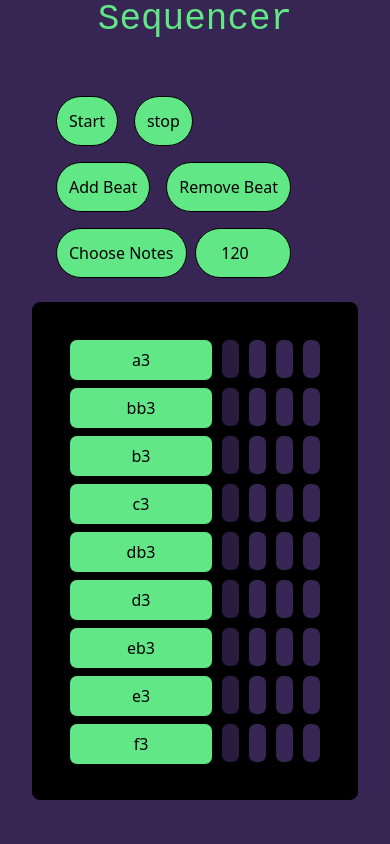
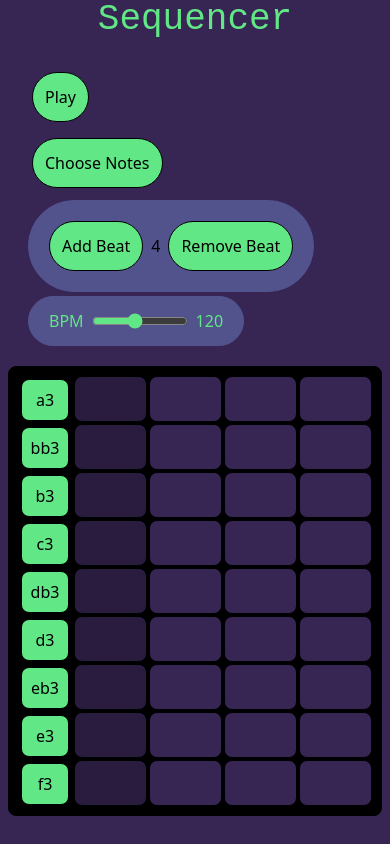
Before and after one commit to farmeroy/synth-app, a Next.js app: page / in a window 390 px wide. Built offline with nearby package versions, Linux system fonts and the light colour scheme.

Commit message:
better padding for mobile, bpm range input, buttons better, "play" button

```diff
--- a/pages/_document.tsx
+++ b/pages/_document.tsx
@@ -4,7 +4,7 @@ export default function Document() {
   return (
     <Html lang="en">
       <Head />
-      <body className="bg-violetdark">
+      <body className="bg-violetdark ">
         <Main />
         <NextScript />
       </body>
--- a/pages/index.tsx
+++ b/pages/index.tsx
@@ -15,7 +15,7 @@ export default function Home() {
       <div className="flex justify-around">
         <h1 className="font-sharetech text-4xl text-emerald">Sequencer</h1>
       </div>
-      <div className="p-8">
+      <div className="p-2">
         <Suspense>
           <Sequencer />
         </Suspense>
--- a/src/components/machine/MachineButtonStart/index.tsx
+++ b/src/components/machine/MachineButtonStart/index.tsx
@@ -18,6 +18,8 @@ const MachineButtonStart = () => {
     setCurrentBeat(0);
     if (machineIsOn) {
       Tone.Transport.stop();
+      Tone.Transport.cancel();
+      setMachineIsOn(false);
     }
     if (!machineIsOn) {
       Tone.Transport.clear;
@@ -28,12 +30,16 @@ const MachineButtonStart = () => {
         "4n",
         "0:1:0"
       );
+      Tone.start();
+      Tone.Transport.start();
+      setMachineIsOn(true);
     }
-    Tone.start();
-    Tone.Transport.start();
-    setMachineIsOn(true);
   };
-  return <MachineButton clickHandler={handleMachinePlay}>Start</MachineButton>;
+  return (
+    <MachineButton clickHandler={handleMachinePlay}>
+      {machineIsOn ? <p>Stop</p> : <p>Play</p>}
+    </MachineButton>
+  );
 };
 
 export default MachineButtonStart;
--- /dev/null
+++ b/src/components/machine/MachineControlBeats.tsx
@@ -0,0 +1,24 @@
+import machineBeatsCount from "../../lib/store/machineBeatsCount";
+import { useRecoilState } from "recoil";
+import MachineButton from "./MachineButton/MachineButton";
+const MachineControlBeats = () => {
+  const [machineBeatsCountState, setMachineBeatsCountState] =
+    useRecoilState(machineBeatsCount);
+  return (
+    <div className="flex items-center m-1 rounded-full border  border-violetlight hover:border-emerald w-fit p-3 bg-violetlight">
+      <MachineButton
+        clickHandler={() => setMachineBeatsCountState((state) => (state += 1))}
+      >
+        Add Beat
+      </MachineButton>
+      <p>{machineBeatsCountState}</p>
+      <MachineButton
+        clickHandler={() => setMachineBeatsCountState((state) => (state -= 1))}
+      >
+        Remove Beat
+      </MachineButton>
+    </div>
+  );
+};
+
+export default MachineControlBeats;
--- a/src/components/machine/MachineInputBPM/index.tsx
+++ b/src/components/machine/MachineInputBPM/index.tsx
@@ -1,6 +1,7 @@
 import { useRecoilState } from "recoil";
 import { Transport } from "tone";
 import machineTempoAtom from "../../../lib/store/machineTempoAtom";
+import InputRange from "../../shared/InputRange";
 
 const MachineInputBPM = ({}) => {
   const [machineTempoState, setMachineTempoState] =
@@ -13,11 +14,12 @@ const MachineInputBPM = ({}) => {
     setMachineTempoState(newTempo);
   };
   return (
-    <input
-      type="number"
+    <InputRange
+      label="BPM"
+      min={40}
+      max={220}
       value={machineTempoState}
-      onChange={(e) => handleUpdateTempo(e)}
-      className="p-3 w-24 border border-black bg-emerald rounded-full text-center "
+      handleOnChange={(e) => handleUpdateTempo(e)}
     />
   );
 };
--- a/src/components/machine/MachineView/index.tsx
+++ b/src/components/machine/MachineView/index.tsx
@@ -1,19 +1,15 @@
 import MachineInputBPM from "../MachineInputBPM";
 import MachineButtonStart from "../MachineButtonStart";
-import MachineButtonStop from "../MachineButtonStop";
-import MachineButtonBeatAdd from "../MachineButtonBeatAdd/MachineButtonBeatAdd";
-import MachineButtonBeatRemove from "../MachineButtonBeatRemove/MachineButtonBeatRemove";
 import MachineButtonNoteAdd from "../MachineButtonNoteAdd/MachineButtonNoteAdd";
+import MachineControlBeats from "../MachineControlBeats";
 
 const MachineView = () => {
   return (
     <div className="p-4">
       <MachineButtonStart />
-      <MachineButtonStop />
       <div>
-        <MachineButtonBeatAdd />
-        <MachineButtonBeatRemove />
         <MachineButtonNoteAdd />
+        <MachineControlBeats />
         <MachineInputBPM />
       </div>
     </div>
--- a/src/components/notes/Note/index.tsx
+++ b/src/components/notes/Note/index.tsx
@@ -61,7 +61,7 @@ const Note = ({ synth, note, indexRow, index }: NoteProps) => {
 
   return (
     <button
-      className={`border rounded-lg border-black hover:brightness-150 transition-all  m-1 w-full ${
+      className={`border rounded-lg border-black hover:brightness-150 transition-all  m-px w-full ${
         activeNotes[index] ? styleActive : styleInactive
       } ${noteIsActiveState ? styleCurrentBeat : null}`}
       onClick={handleUpdateIsActive}
--- a/src/components/notes/NoteControls/index.tsx
+++ b/src/components/notes/NoteControls/index.tsx
@@ -12,7 +12,7 @@ const NoteControls = ({ note }: NoteControlsProps) => {
   return (
     <div className="m-1">
       <button
-        className="w-36 border border-black bg-emerald hover:brightness-75 transition-all rounded-lg p-2"
+        className=" w-12 border border-black bg-emerald hover:brightness-75 transition-all rounded-lg p-2"
         onClick={() => setModalIsOpen(true)}
       >
         {note}
--- a/src/components/notes/NoteRow/index.tsx
+++ b/src/components/notes/NoteRow/index.tsx
@@ -26,7 +26,7 @@ const NoteRow = ({ synth, note, index: indexRow }: NoteRowProps) => {
 
   return (
     <div className="flex h-12 w-full">
-      <NoteControls note={note.note} index={indexRow} />
+      <NoteControls note={note.note} />
       {notes}
     </div>
   );
--- a/src/components/notes/NotesView/NotesView.tsx
+++ b/src/components/notes/NotesView/NotesView.tsx
@@ -12,7 +12,7 @@ const NotesView = () => {
       <NoteRow synth={synth} index={index} key={Math.random()} note={note} />
     ));
   return (
-    <div className="flex-col border border-black rounded-lg bg-black w-full p-8">
+    <div className="flex-col border border-black rounded-lg bg-black w-full p-2">
       {noteTable}
     </div>
   );
--- /dev/null
+++ b/src/components/shared/InputRange.tsx
@@ -0,0 +1,35 @@
+export interface InputRangeProps {
+  label: string;
+  min: number | null;
+  max: number | null;
+  value: number;
+  handleOnChange: (args0: React.ChangeEvent) => void;
+}
+
+const InputRange = ({
+  label,
+  min,
+  max,
+  value,
+  handleOnChange,
+}: InputRangeProps) => {
+  return (
+    <div className="flex m-1 rounded-full border  border-violetlight hover:border-emerald w-fit p-3 bg-violetlight">
+      <label htmlFor={label} className="text-emerald mx-2">
+        {label}
+      </label>
+      <input
+        type="range"
+        name={label}
+        min={min ? min : undefined}
+        max={max ? max : undefined}
+        value={value}
+        onChange={(e) => handleOnChange(e)}
+        className="range  w-24 border border-black accent-emerald rounded-full text-center "
+      />
+      <p className="mx-2 text-emerald">{value}</p>
+    </div>
+  );
+};
+
+export default InputRange;
--- a/src/lib/store/notesAtom.ts
+++ b/src/lib/store/notesAtom.ts
@@ -2,7 +2,8 @@ import { atom, selector } from "recoil";
 import { Frequency } from "tone/build/esm/core/type/Units";
 
 export interface INote {
-  note: Frequency;
+  note: string;
+  frequency: Frequency;
   isActive: boolean;
 }
 
```
